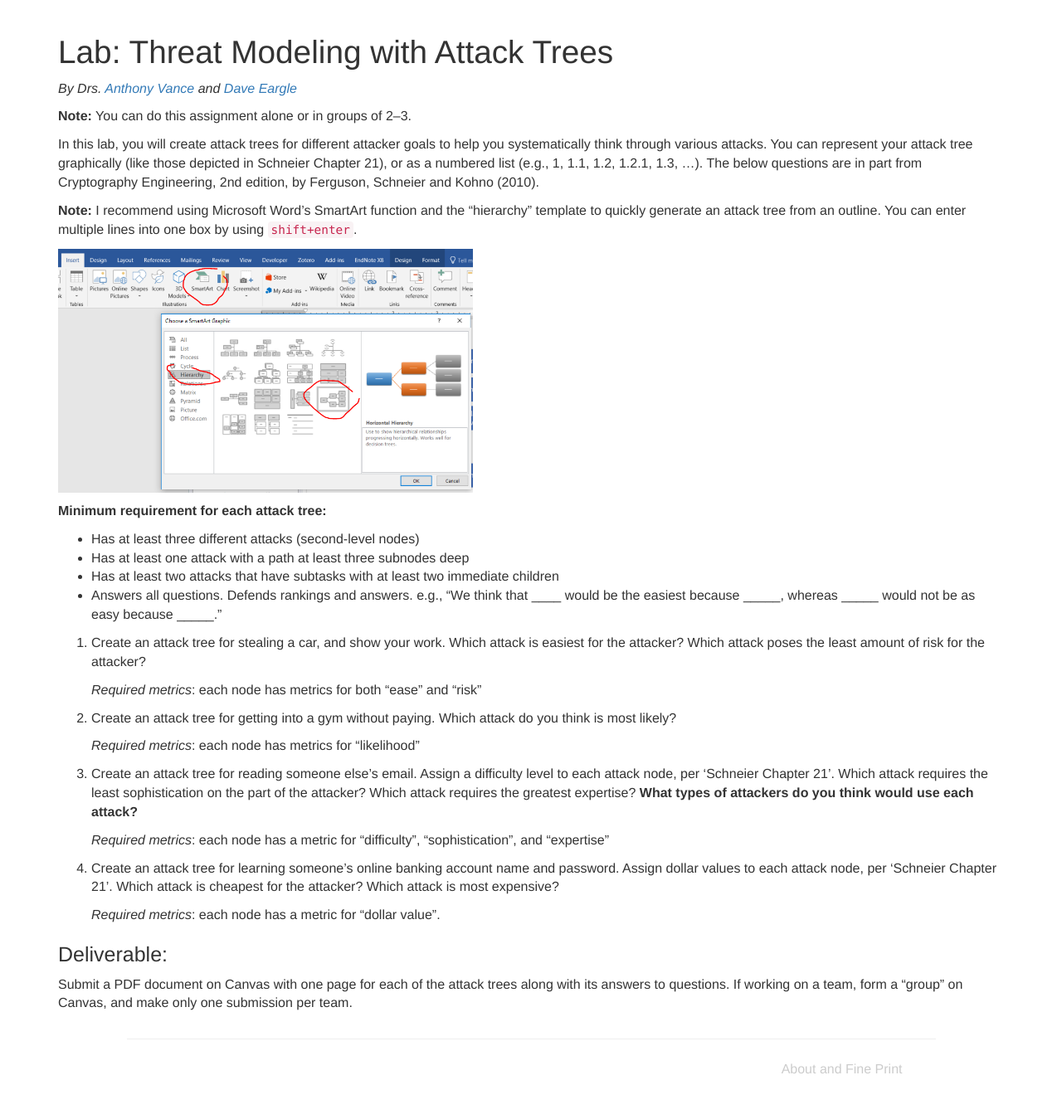
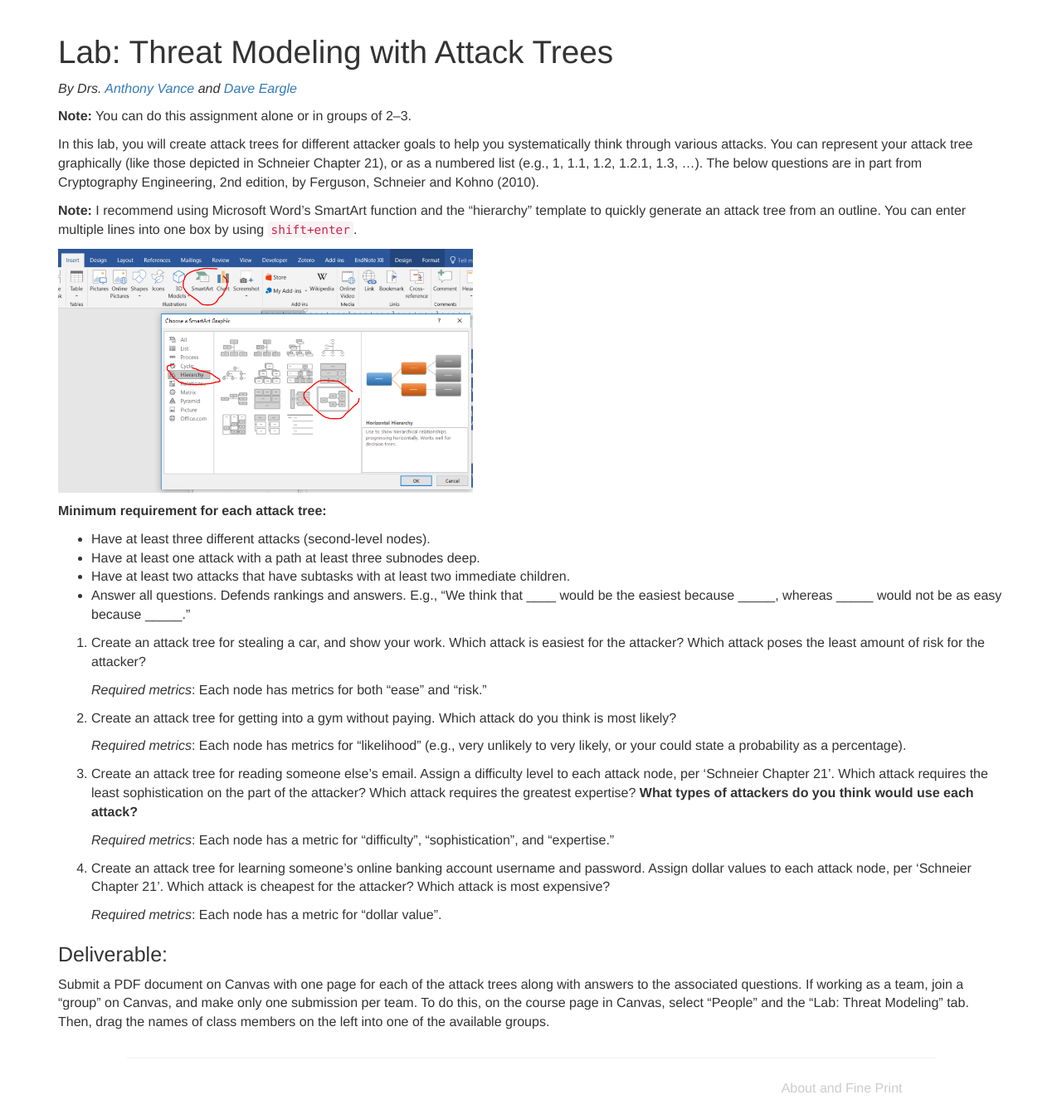
Before and after one commit to security-assignments/security-assignments.github.io, a Jekyll site: the page built from _labs/lab_threat_modeling.md, in a window 1280 px wide. Shown: the whole page at 83% size. Built offline with Jekyll 4.4.1, drawn with Linux system fonts in a browser that asks for light colours; before the commit the page ends 1326 px from its top, so only the background shows below that.

Commit message:
Clarifed language for Threat Modeling lab.

```diff
--- a/_labs/lab_threat_modeling.md
+++ b/_labs/lab_threat_modeling.md
@@ -14,27 +14,27 @@ In this lab, you will create attack trees for different attacker goals to help y
 
 **Minimum requirement for each attack tree:**
 
-*   Has at least three different attacks (second-level nodes)
-*   Has at least one attack with a path at least three subnodes deep
-*   Has at least two attacks that have subtasks with at least two immediate children
-*   Answers all questions. Defends rankings and answers. e.g., "We think that \_\_\_\_ would be the easiest because \_\_\_\_\_, whereas \_\_\_\_\_ would not be as easy because \_\_\_\_\_."
+*   Have at least three different attacks (second-level nodes).
+*   Have at least one attack with a path at least three subnodes deep.
+*   Have at least two attacks that have subtasks with at least two immediate children.
+*   Answer all questions. Defends rankings and answers. E.g., "We think that \_\_\_\_ would be the easiest because \_\_\_\_\_, whereas \_\_\_\_\_ would not be as easy because \_\_\_\_\_."
 
 1.  Create an attack tree for stealing a car, and show your work. Which attack is easiest for the attacker? Which attack poses the least amount of risk for the attacker?
 
-    _Required metrics_: each node has metrics for both "ease" and "risk"
+    _Required metrics_: Each node has metrics for both "ease" and "risk."
 
 2.  Create an attack tree for getting into a gym without paying. Which attack do you think is most likely?
 
-    _Required metrics_: each node has metrics for "likelihood"
+    _Required metrics_: Each node has metrics for "likelihood" (e.g., very unlikely to very likely, or your could state a probability as a percentage).
 
 3.  Create an attack tree for reading someone else’s email. Assign a difficulty level to each attack node, per 'Schneier Chapter 21'. Which attack requires the least sophistication on the part of the attacker? Which attack requires the greatest expertise? **What types of attackers do you think would use each attack?**
 
-    _Required metrics_: each node has a metric for "difficulty", "sophistication", and "expertise"
+    _Required metrics_: Each node has a metric for "difficulty", "sophistication", and "expertise."
 
-4.  Create an attack tree for learning someone’s online banking account name and password. Assign dollar values to each attack node, per 'Schneier Chapter 21'. Which attack is       cheapest for the attacker? Which attack is most expensive?
+4.  Create an attack tree for learning someone’s online banking account username and password. Assign dollar values to each attack node, per 'Schneier Chapter 21'. Which attack is cheapest for the attacker? Which attack is most expensive?
 
-    _Required metrics_: each node has a metric for "dollar value".
+    _Required metrics_: Each node has a metric for "dollar value".
 
 ## Deliverable:
 
-Submit a PDF document on Canvas with one page for each of the attack trees along with its answers to questions. If working on a team, form a "group" on Canvas, and make only one submission per team.
+Submit a PDF document on Canvas with one page for each of the attack trees along with answers to the associated questions. If working as a team, join a "group" on Canvas, and make only one submission per team. To do this, on the course page in Canvas, select "People" and the "Lab: Threat Modeling" tab. Then, drag the names of class members on the left into one of the available groups.
```
